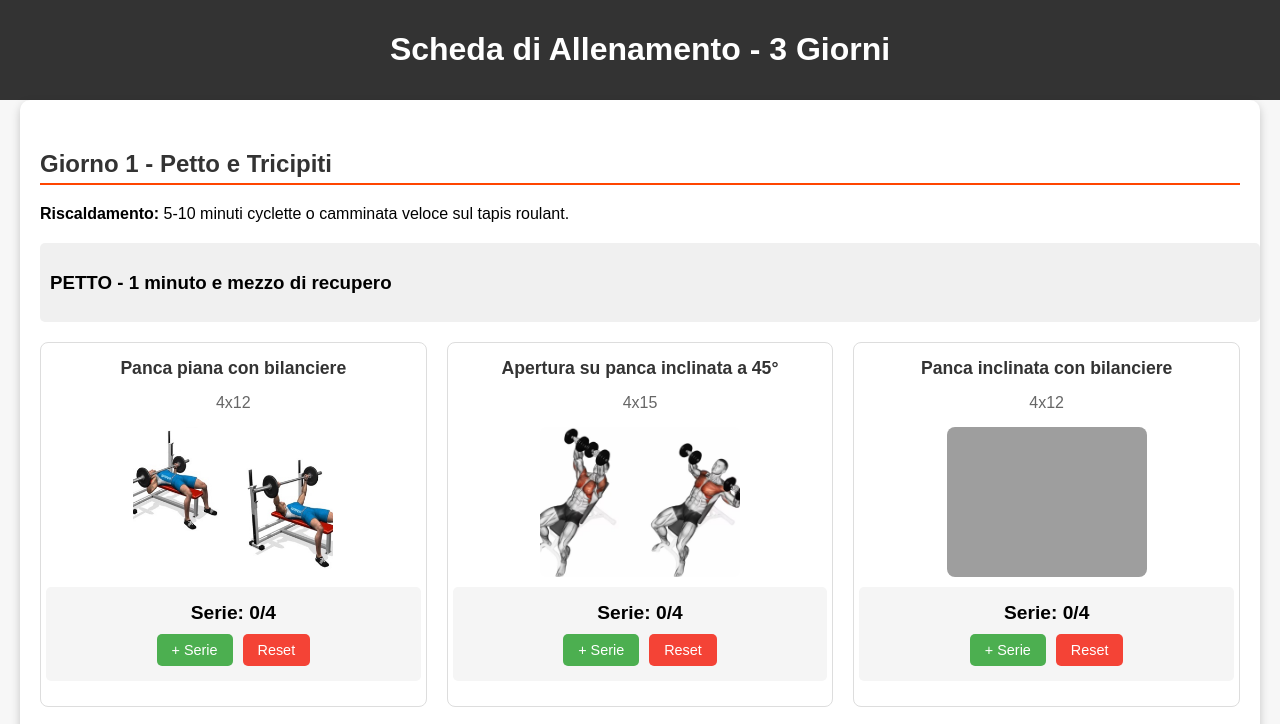
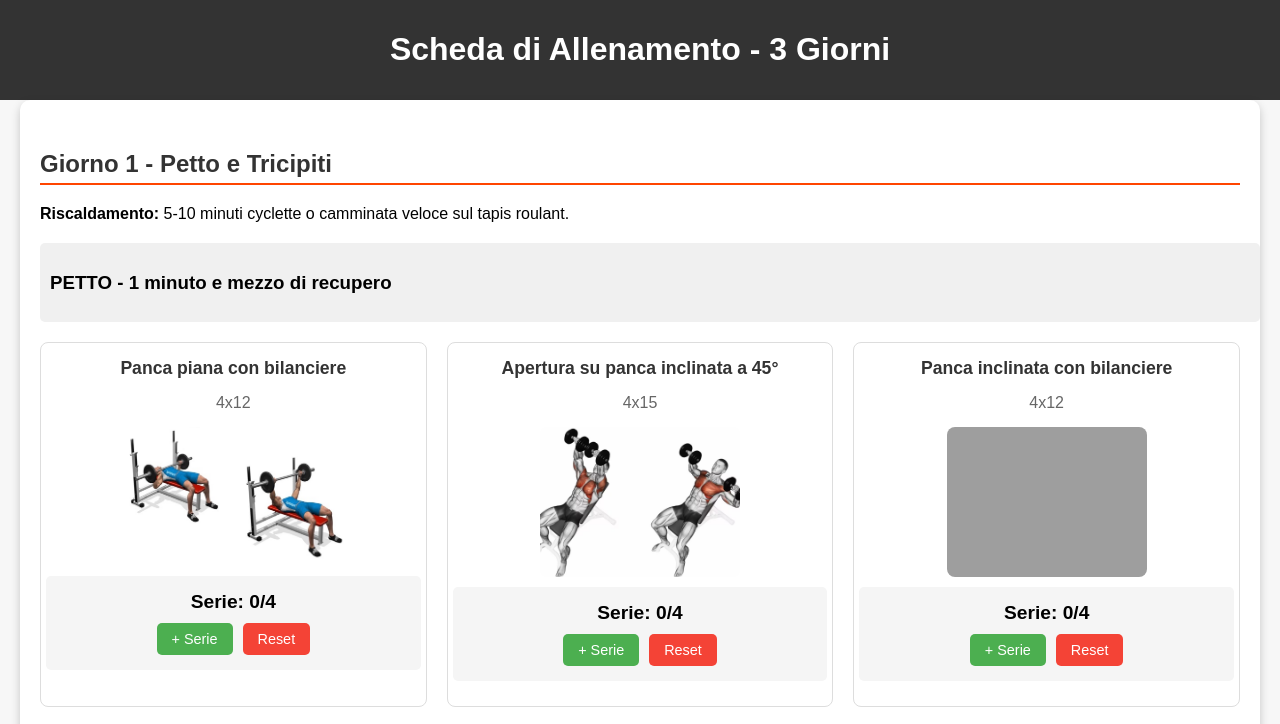
Before and after one commit to kevingame/Scheda_Luigi, a plain HTML site: page index.html in a window 1280 px wide. Shown: the top 724 px of the page. Drawn offline with Linux system fonts and the light colour scheme; grey boxes are pictures that could not be loaded.

Commit message:
Update index.html

```diff
--- a/index.html
+++ b/index.html
@@ -151,7 +151,7 @@
             <div class="exercise-card">
                 <h3>Panca piana con bilanciere</h3>
                 <p>4x12</p>
-                <img src="https://raw.githubusercontent.com/kevingame/Scheda_Luigi/main/panca-piana.jpg" alt="Panca piana">
+                <img src="https://raw.githubusercontent.com/kevingame/Scheda_Luigi/main/panca-piana.jpg" alt="Panca piana" style="width: 250px; height: auto;">
             </div>
             <div class="exercise-card">
                 <h3>Apertura su panca inclinata a 45°</h3>
```
